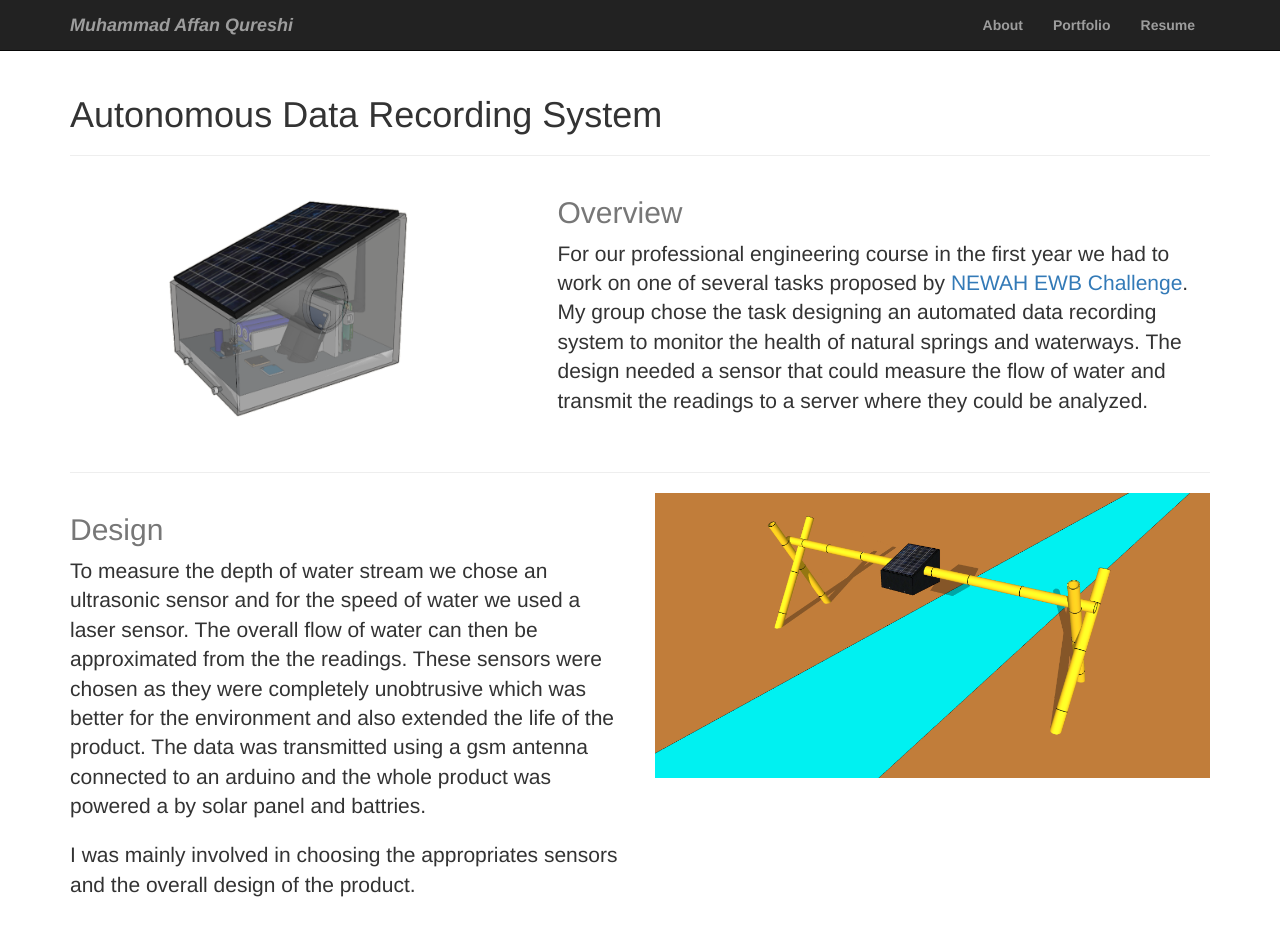
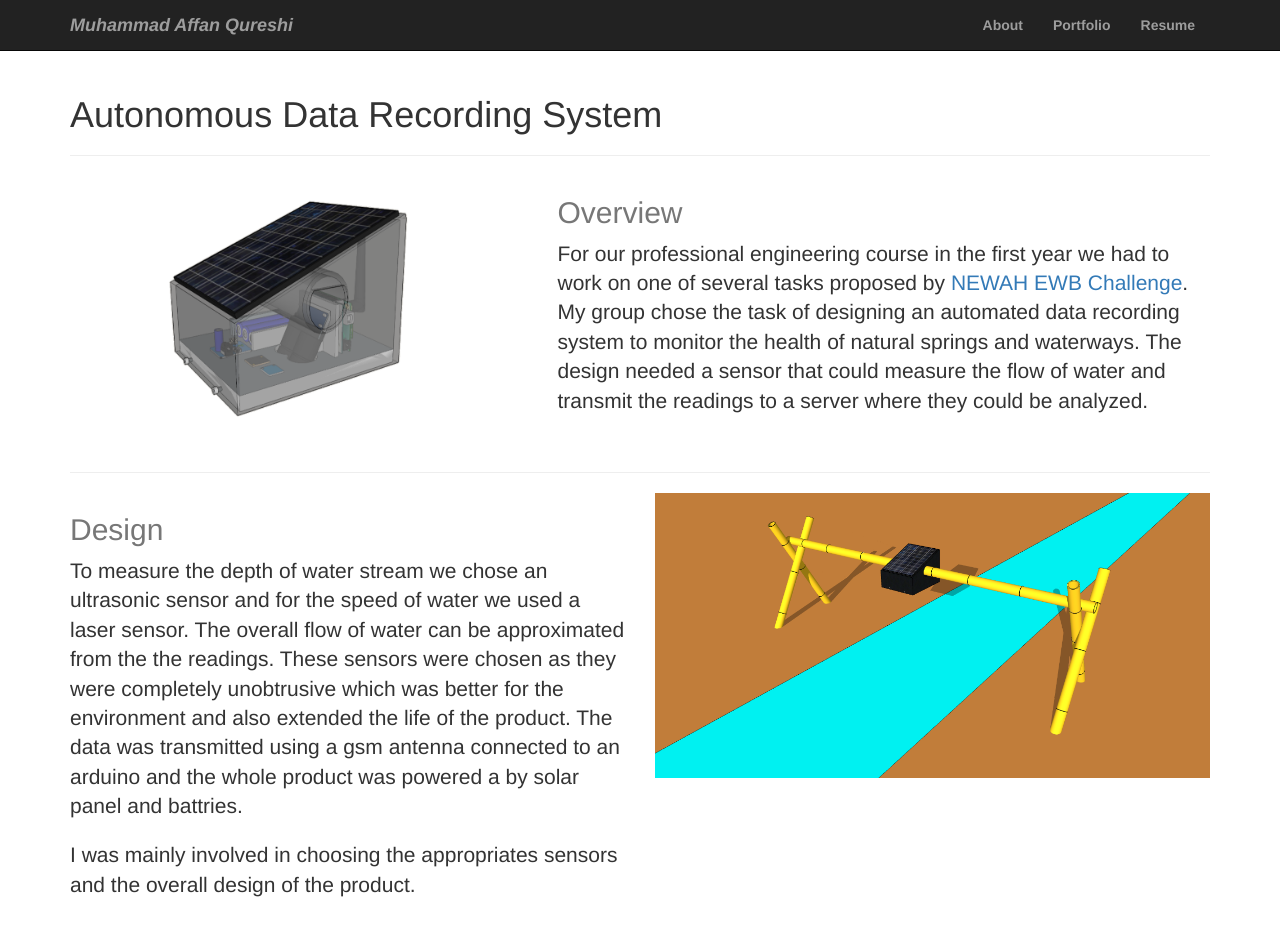
Before and after one commit to maqur/portfolio, a plain HTML site: page portfolio-projects/profeng.html in a window 1280 px wide. Shown: the top 936 px of the page. Drawn offline with Linux system fonts and the light colour scheme.

Commit message:
error fix

```diff
--- a/portfolio-projects/profeng.html
+++ b/portfolio-projects/profeng.html
@@ -63,7 +63,7 @@
 
   			<div class="col-md-7 col-md-push-5">
                 <h2 class="featurette-heading text-muted">Overview</h2>
-                <p class="lead">For our professional engineering course in the first year we had to work on one of several tasks proposed by <a href="http://www.ewbchallenge.org/nepal-water-health-newah" target="_blank">NEWAH EWB Challenge</a>. My group chose the task designing an automated data recording system to monitor the health of natural springs and waterways. The design needed a sensor that could measure the flow of water and transmit the readings to a server where they could be analyzed.</p>
+                <p class="lead">For our professional engineering course in the first year we had to work on one of several tasks proposed by <a href="http://www.ewbchallenge.org/nepal-water-health-newah" target="_blank">NEWAH EWB Challenge</a>. My group chose the task of designing an automated data recording system to monitor the health of natural springs and waterways. The design needed a sensor that could measure the flow of water and transmit the readings to a server where they could be analyzed.</p>
         	</div>
             <div class="col-md-5 col-md-pull-7">
                 <img class="featurette-image img-responsive center-block" src="../images/projects/profeng1.png" alt="CAD Design">
@@ -74,7 +74,7 @@
        	<div class="row featurette">
    			<div class="col-md-6">
                 <h2 class="featurette-heading text-muted">Design</h2>
-                <p class="lead">To measure the depth of water stream we chose an ultrasonic sensor and for the speed of water we used a laser sensor. The overall flow of water can then be approximated from the the readings. These sensors were chosen as they were completely unobtrusive which was better for the environment and also extended the life of the product. The data was transmitted using a gsm antenna connected to an arduino and the whole product was powered a by solar panel and battries.</p>
+                <p class="lead">To measure the depth of water stream we chose an ultrasonic sensor and for the speed of water we used a laser sensor. The overall flow of water can be approximated from the the readings. These sensors were chosen as they were completely unobtrusive which was better for the environment and also extended the life of the product. The data was transmitted using a gsm antenna connected to an arduino and the whole product was powered a by solar panel and battries.</p>
                 <p class="lead">I was mainly involved in choosing the appropriates sensors and the overall design of the product.</p>
             </div>
             <div class="col-md-6">
```
